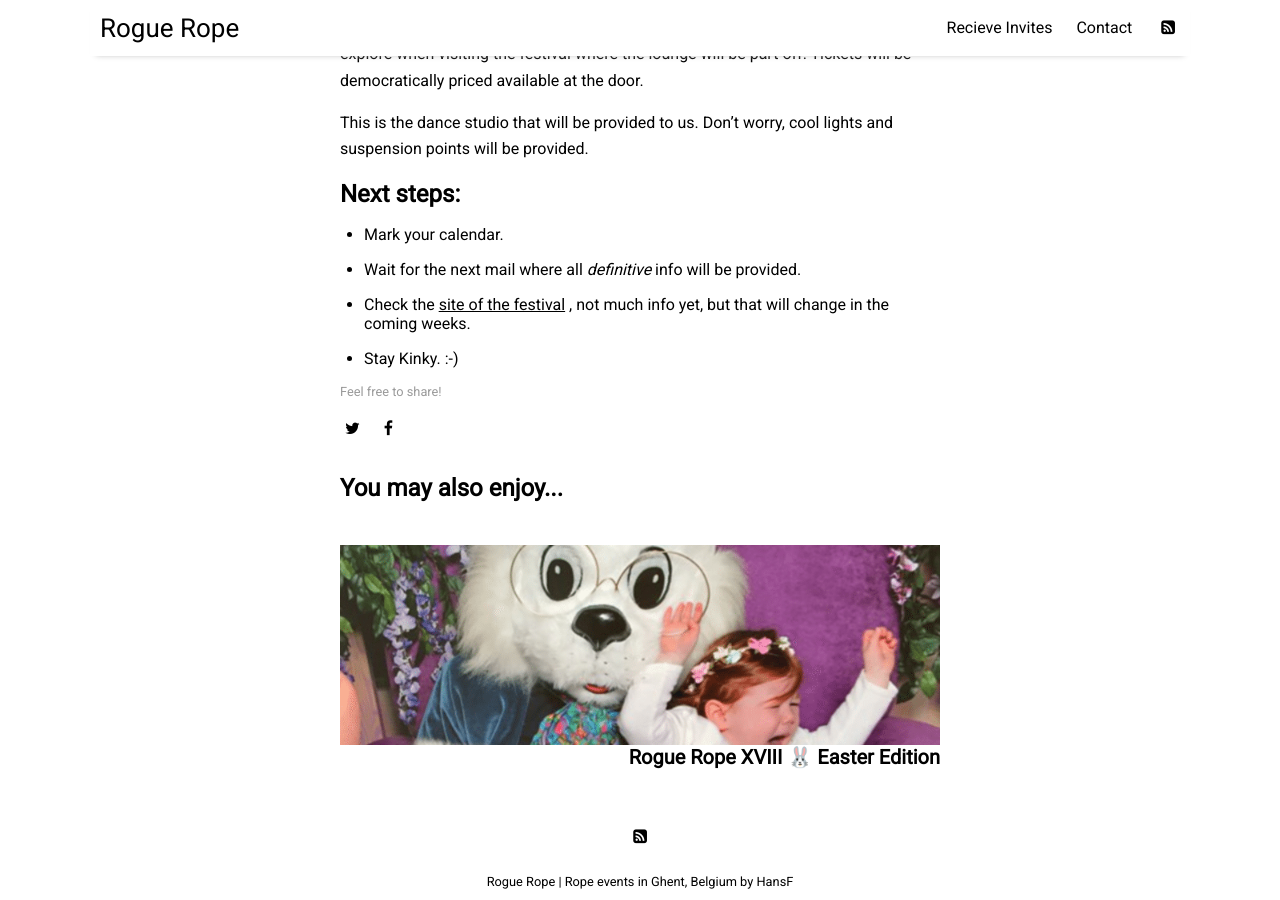
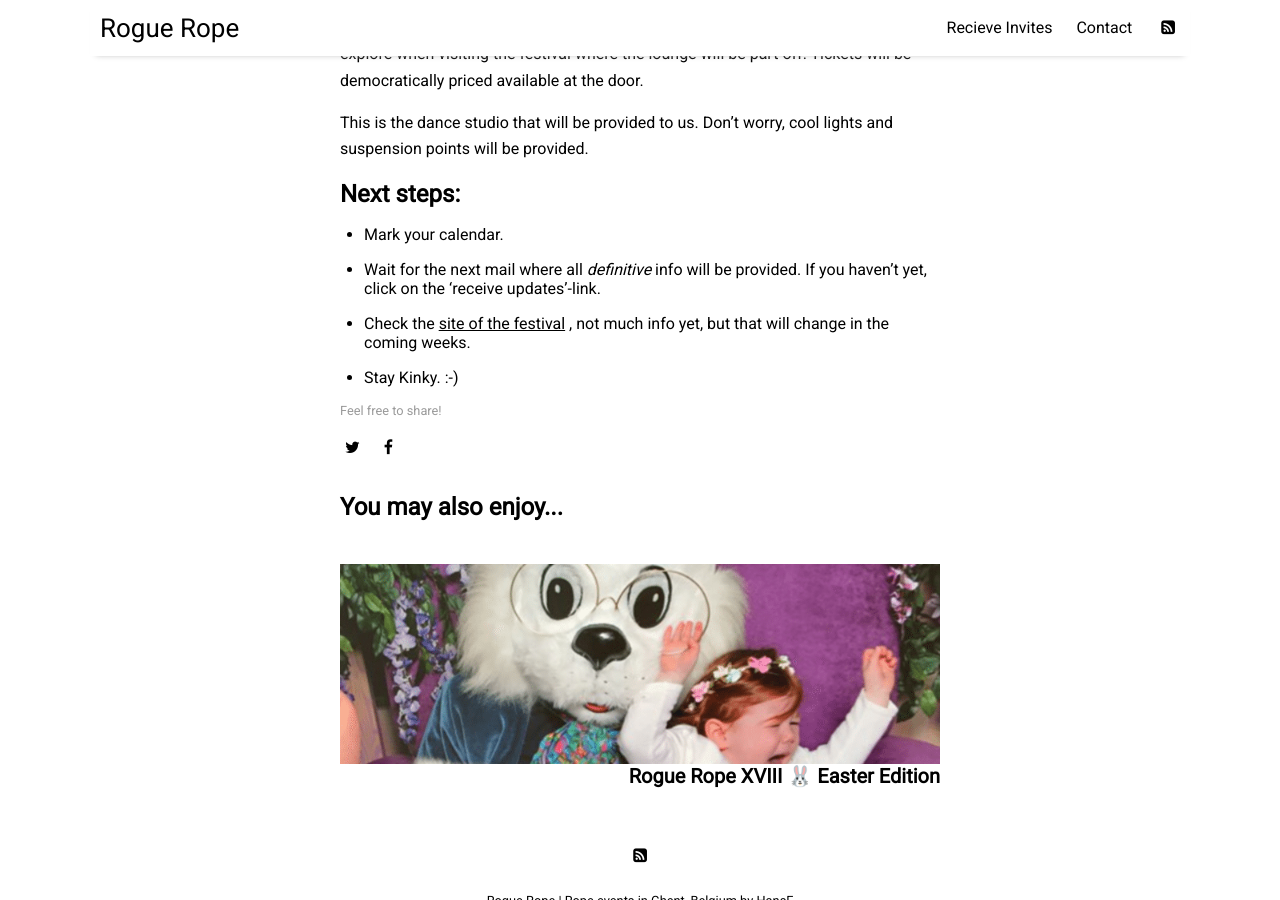
Before and after one commit to RogueRope/RogueRope, a Jekyll site: the page built from _posts/2019-09-06-With-pleasure-STD.md, in a window 1280 px wide and 900 px high, scrolled down 842 px. Built offline with Jekyll 4.4.1, drawn with Linux system fonts in a browser that asks for light colours; nearby versions of some CDN libraries; comment, search, counter and statistics services are not loaded.

Commit message:
info update

```diff
--- a/_posts/2019-09-06-With-pleasure-STD.md
+++ b/_posts/2019-09-06-With-pleasure-STD.md
@@ -28,6 +28,6 @@ Don't worry, cool lights and suspension points will be provided.
 
 ## Next steps:
 * Mark your calendar.
-* Wait for the next mail where all *definitive* info will be provided.
+* Wait for the next mail where all *definitive* info will be provided. If you haven't yet, click on the 'receive updates'-link.
 * Check the [site of the festival](https://www.vooruit.be/nl/agenda/themas/38/With_Pleasure/) , not much info yet, but that will change in the coming weeks.
 * Stay Kinky. :-)
```
